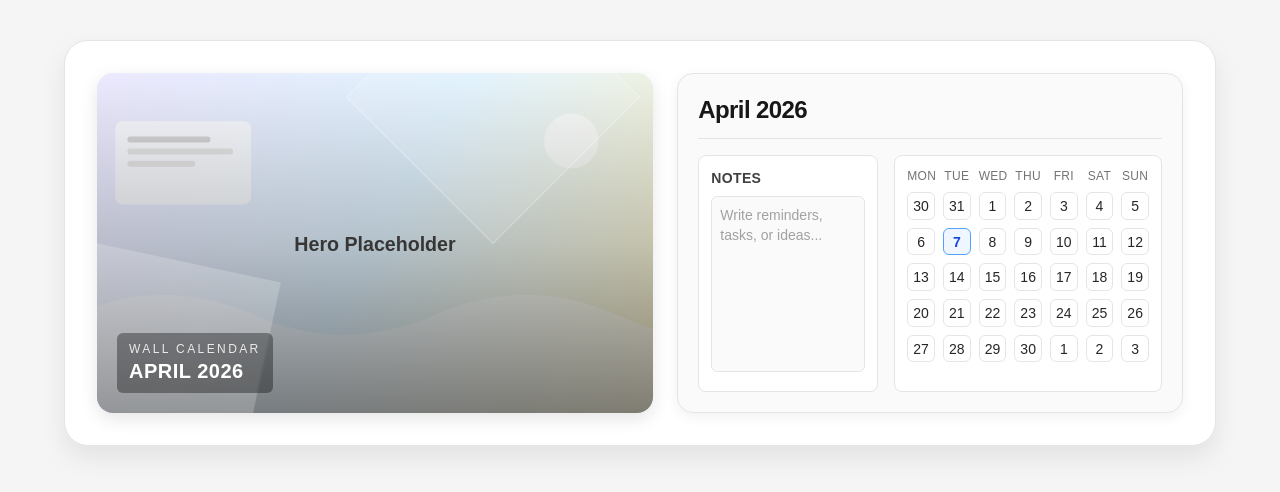
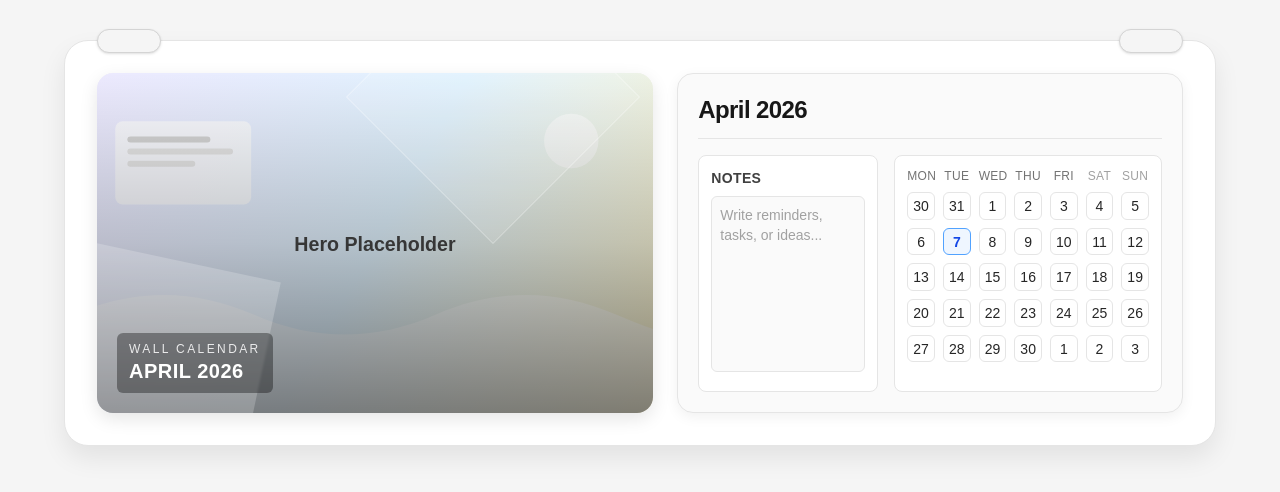
Before and after one commit to RealCifer/CallyPro, a Next.js app: page / in a window 1280 px wide. Shown: the top 492 px of the page. Built offline with nearby package versions, Linux system fonts and the light colour scheme.

Commit message:
added wall calender

```diff
--- a/components/WallCalendar.tsx
+++ b/components/WallCalendar.tsx
@@ -54,7 +54,9 @@ export default function WallCalendar() {
   const calendarDays = generateCalendarDays(currentMonth, currentYear);
 
   return (
-    <section className="mx-auto w-full max-w-6xl rounded-3xl border border-neutral-200 bg-white p-4 shadow-[0_12px_26px_rgba(0,0,0,0.08)] sm:p-6 lg:p-8">
+    <section className="relative mx-auto w-full max-w-6xl rounded-3xl border border-neutral-200 bg-white p-4 shadow-[0_12px_26px_rgba(0,0,0,0.08)] sm:p-6 lg:p-8">
+      <div className="pointer-events-none absolute -top-3 left-8 h-6 w-16 rounded-full border border-neutral-300 bg-neutral-100 shadow-sm" />
+      <div className="pointer-events-none absolute -top-3 right-8 h-6 w-16 rounded-full border border-neutral-300 bg-neutral-100 shadow-sm" />
       <div className="grid gap-6 lg:grid-cols-[1.1fr_1fr] lg:items-stretch">
         <div className="relative min-h-64 overflow-hidden rounded-2xl bg-neutral-100 shadow-[0_6px_18px_rgba(0,0,0,0.1)] sm:min-h-80 lg:min-h-full">
           <Image
@@ -93,10 +95,13 @@ export default function WallCalendar() {
 
             <div className="rounded-lg border border-neutral-200 bg-white p-3">
               <div className="mb-2 grid grid-cols-7 gap-2">
-                {weekdayLabels.map((label) => (
+                {weekdayLabels.map((label, weekdayIndex) => (
                   <div
                     key={label}
-                    className="text-center text-xs font-medium uppercase tracking-wide text-neutral-500"
+                    className={[
+                      "text-center text-xs font-medium uppercase tracking-wide",
+                      weekdayIndex >= 5 ? "text-neutral-400" : "text-neutral-500",
+                    ].join(" ")}
                   >
                     {label}
                   </div>
@@ -109,6 +114,7 @@ export default function WallCalendar() {
                     date.getDate() === now.getDate() &&
                     date.getMonth() === now.getMonth() &&
                     date.getFullYear() === now.getFullYear();
+                  const isWeekend = date.getDay() === 0 || date.getDay() === 6;
 
                   return (
                     <button
@@ -119,6 +125,7 @@ export default function WallCalendar() {
                         isToday
                           ? "border-blue-400 bg-blue-50 font-semibold text-blue-700"
                           : "border-neutral-200 bg-white text-neutral-800 hover:bg-neutral-100",
+                        isWeekend && !isToday ? "bg-neutral-50/70" : "",
                         !isCurrentMonth && !isToday ? "text-neutral-400" : "",
                       ].join(" ")}
                     >
```
